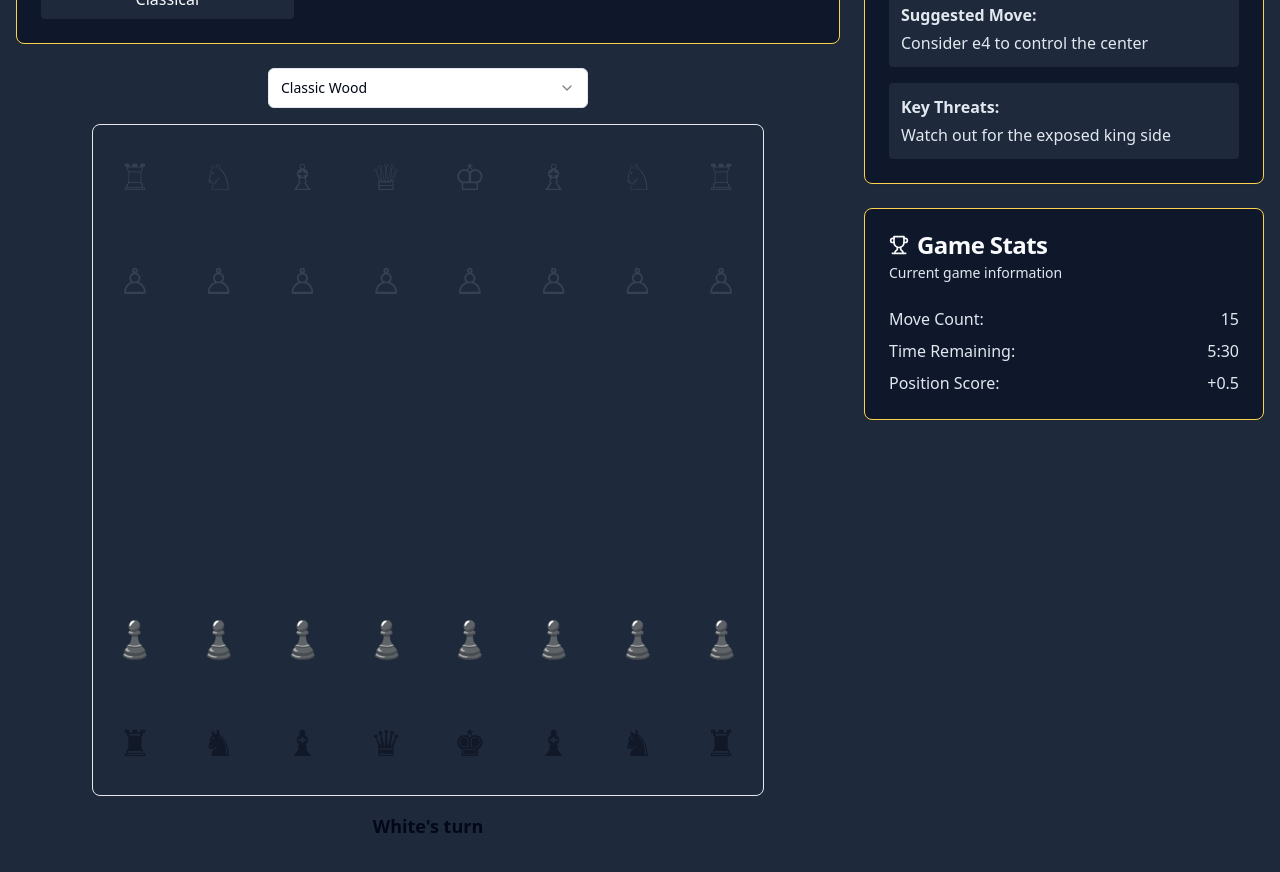
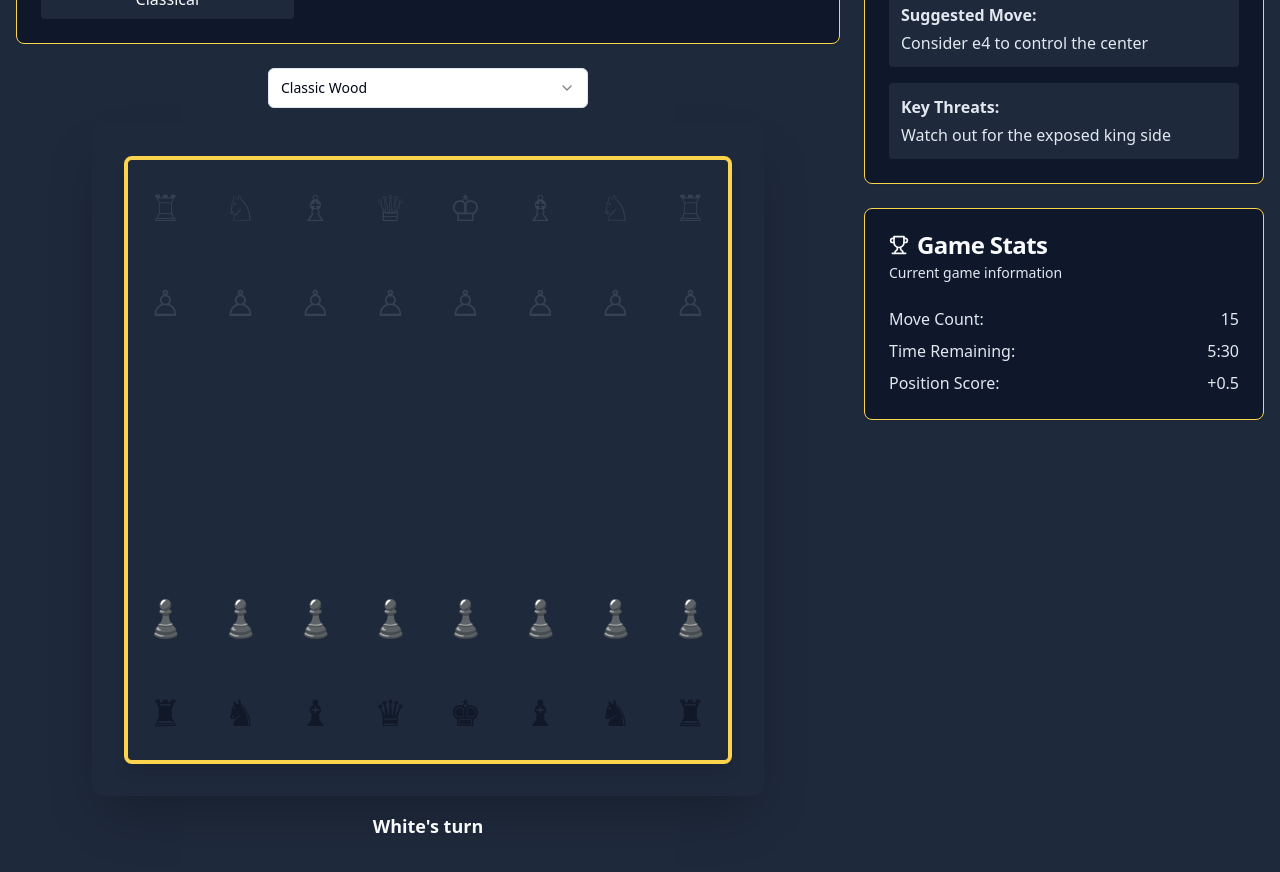
Before and after one commit to JT-tanui/tactical-squares, a React (Vite) app: page /play in a window 1280 px wide. Shown: the part 360-1232 px from the top of the page. Built offline with nearby package versions, Linux system fonts and the light colour scheme.

Commit message:
Create new chessboard design
Implement a new chessboard with distinct background colors to differentiate between the board and the surrounding area.
[skip gpt_engineer]

```diff
--- a/src/components/Chessboard.tsx
+++ b/src/components/Chessboard.tsx
@@ -25,7 +25,6 @@ const Chessboard = () => {
     const piece = board[row][col];
 
     if (!selectedSquare) {
-      // Only allow selecting pieces of the current player's color
       if (piece && (isWhiteTurn === (piece === piece.toUpperCase()))) {
         console.log(`Selected piece: ${piece}`);
         setSelectedSquare(clickedPosition);
@@ -33,13 +32,11 @@ const Chessboard = () => {
       return;
     }
 
-    // If clicking the same square, deselect it
     if (selectedSquare[0] === row && selectedSquare[1] === col) {
       setSelectedSquare(null);
       return;
     }
 
-    // Try to move the piece
     const [fromRow, fromCol] = selectedSquare;
     const movingPiece = board[fromRow][fromCol];
 
@@ -56,7 +53,6 @@ const Chessboard = () => {
       setIsWhiteTurn(!isWhiteTurn);
     } else {
       console.log('Move is invalid');
-      // If the move is invalid and clicking another piece of the same color, select that piece instead
       if (piece && (isWhiteTurn === (piece === piece.toUpperCase()))) {
         setSelectedSquare(clickedPosition);
       } else {
@@ -87,7 +83,8 @@ const Chessboard = () => {
         </Select>
       </div>
 
-      <div className="w-full max-w-2xl mx-auto aspect-square border border-gray-200 rounded-lg overflow-hidden">
+      <div className="w-full max-w-2xl mx-auto p-8 bg-chess-primary rounded-xl shadow-2xl">
+        <div className="aspect-square border-4 border-chess-accent rounded-lg overflow-hidden shadow-lg">
           <div className="grid grid-cols-8 h-full">
             {board.map((row, rowIndex) =>
               row.map((piece, colIndex) => (
@@ -121,8 +118,9 @@ const Chessboard = () => {
             )}
           </div>
         </div>
+      </div>
 
-      <div className="text-center text-lg font-semibold">
+      <div className="text-center text-lg font-semibold text-chess-light">
         {isWhiteTurn ? "White's turn" : "Black's turn"}
       </div>
     </div>
```
Lines whose indentation alone changed are shown as unchanged.
